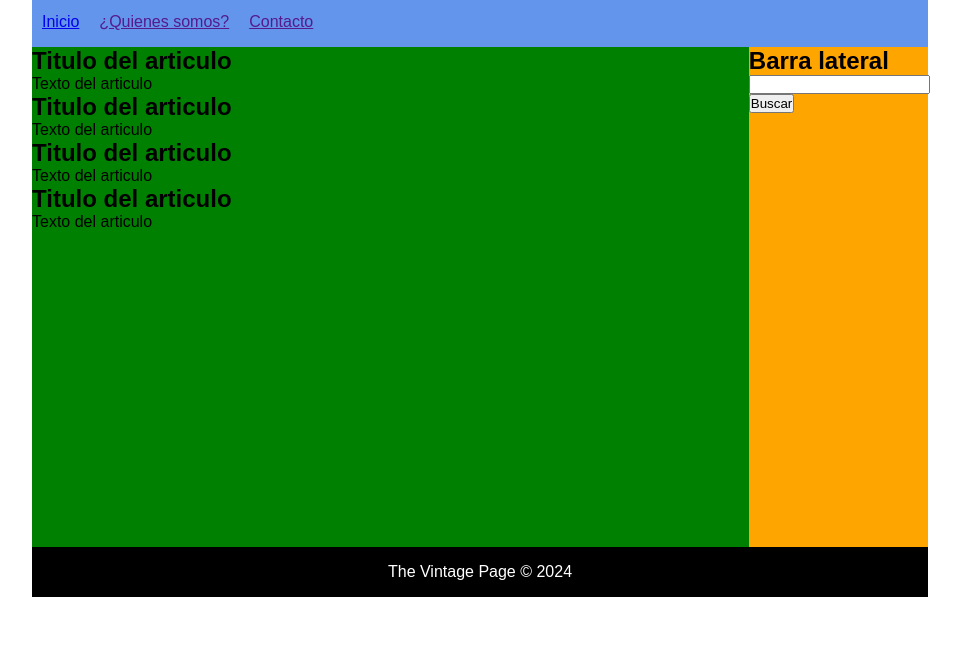
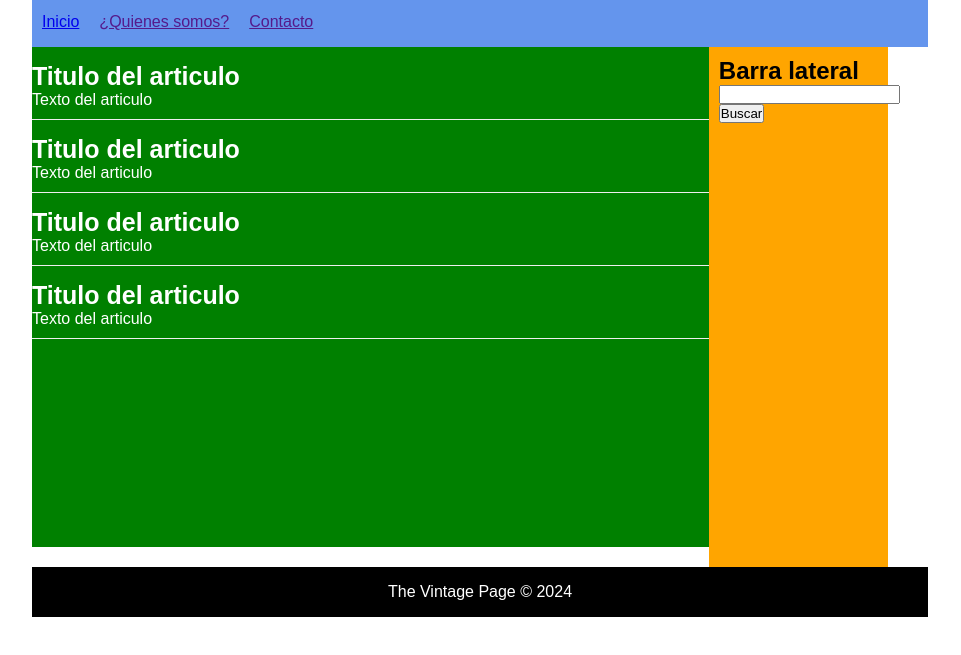
Before and after one commit to FatimaGloria/Maquetas, a plain HTML site: page index.html in a window 1280 px wide. Shown: the part 103-758 px from the top of the page, without its empty margins (160-1121 px from the left). Drawn offline with Linux system fonts and the light colour scheme.

Commit message:
4.2 Se agrega estilo en contenido y se ajustan margenes.

```diff
--- a/stylesheet.css
+++ b/stylesheet.css
@@ -55,17 +55,36 @@ nav ul li{
 
 #content{
     float: left;
-    width: 80%;
+    width: calc(80% - 40px);
     min-height: 500px;
     /*altura minima del elemento*/
     background-color: green;
 }
 
+.article{
+    color: white;
+    margin-top: 15px;
+    margin-bottom: 15px;
+    padding-bottom: 10px;
+    border-bottom: 1px solid #eee;
+}
+
+.article::first-child{
+    padding-top: 10px;
+    border-top: 1px solid #eee;
+}
+
+.article h2{
+    font-size: 25px;
+}
+
 aside{
     float: left;
-    width: 20%;
+    /* se ajusta tamaño tomando en cuenta los pixeles del margen interior (padding)*/
+    width: calc(20% - 20px);
     background-color: orange;
     min-height: 500px;
+    padding: 10px;
 }
 
 footer{
```
